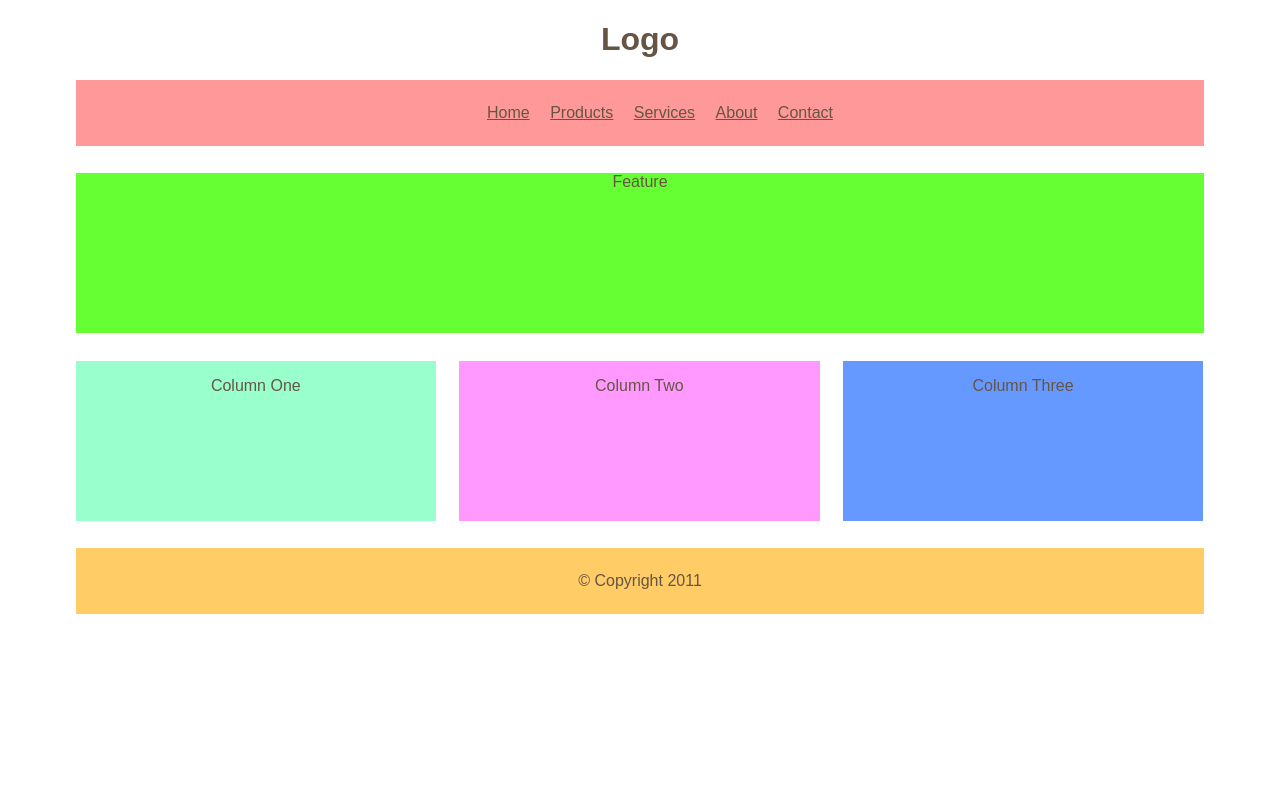
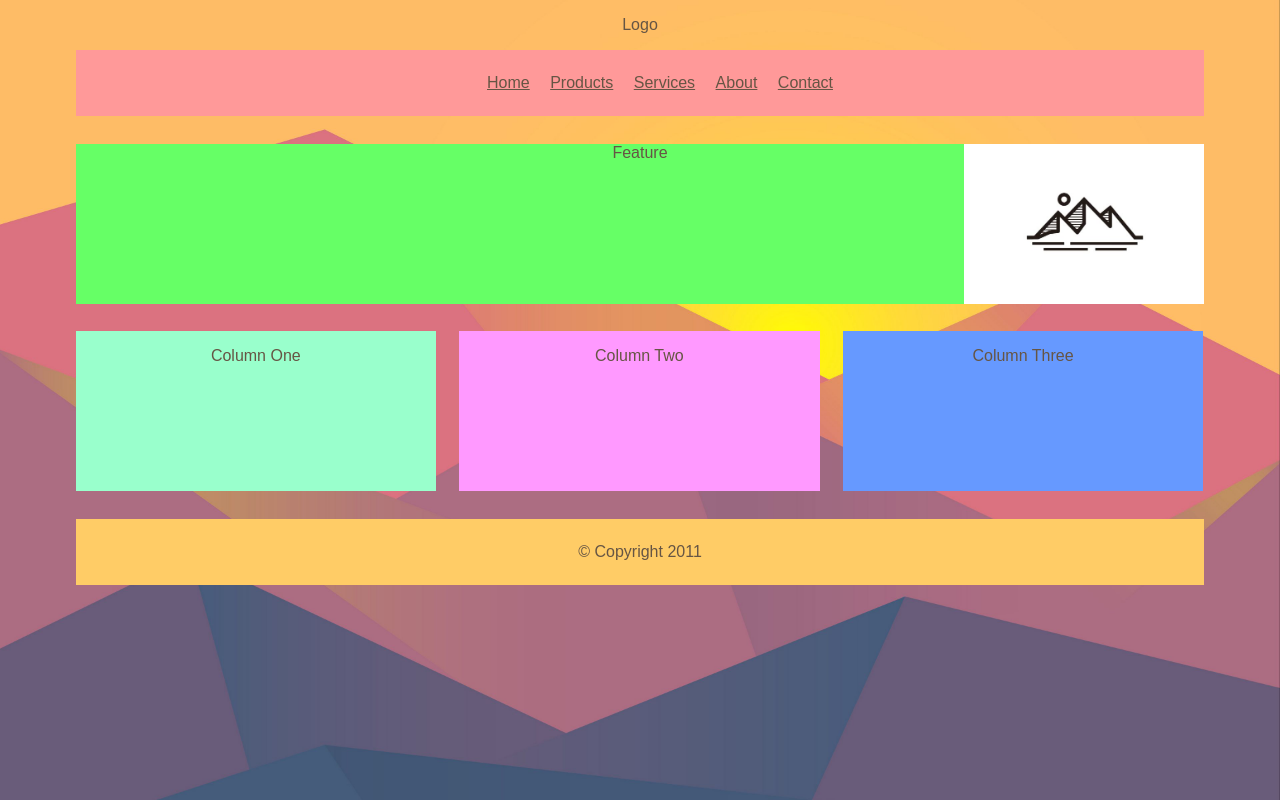
Before and after one commit to SviatoslavRutkovskyi/M04-Module-Assignment, a plain HTML site: page index.html in a window 1280 px wide. Drawn offline with Linux system fonts and the light colour scheme; a web font is replaced by a local one.

Commit message:
Visual changes
images + heading change

```diff
--- a/index.html
+++ b/index.html
@@ -6,10 +6,13 @@
 	<meta name="viewport" content="width=device-width">
 	<title> M04 -Module Assignment</title>
 	<link rel="stylesheet" type="text/css" href="style.css">
+	<link rel="stylesheet" media="screen" href="https://fontlibrary.org//face/bebusneuebold" type="text/css" />
 </head>
 <body>
 		<div id="header">
-			<h1>Logo</h1>
+			<div id="heading">
+				<p>Logo</p>
+			</div>
 			<div id="nav">
 				<ul>
 					<li><a href="">Home</a></li>
--- a/style.css
+++ b/style.css
@@ -7,16 +7,28 @@
 body {
     width: 90%;
     margin: 0 auto;
+    background-image: url(images/background2.jpg);
+    background-size: cover;
 }
 #content {
     overflow: auto;
+}
+.heading {
+    font-family: 'BebasNeueBold';
+   font-weight: normal;
+   font-style: normal;
+   font-size: 48px;
 }
 
 #nav, #feature, #footer {
     margin: 1%;
 }
 #feature {
-    background-color: #66ff33;
+    background-color: #66ff66;
+    background-image: url("images/mountain.jpg");
+    background-size: contain;
+    background-position: right;
+    background-repeat: no-repeat;
 }
 #footer {
     background-color: #ffcc66;
```
Also changed, not shown: images/background.jpg (added), images/background2.jpg (added), images/mountain.jpg (added).
